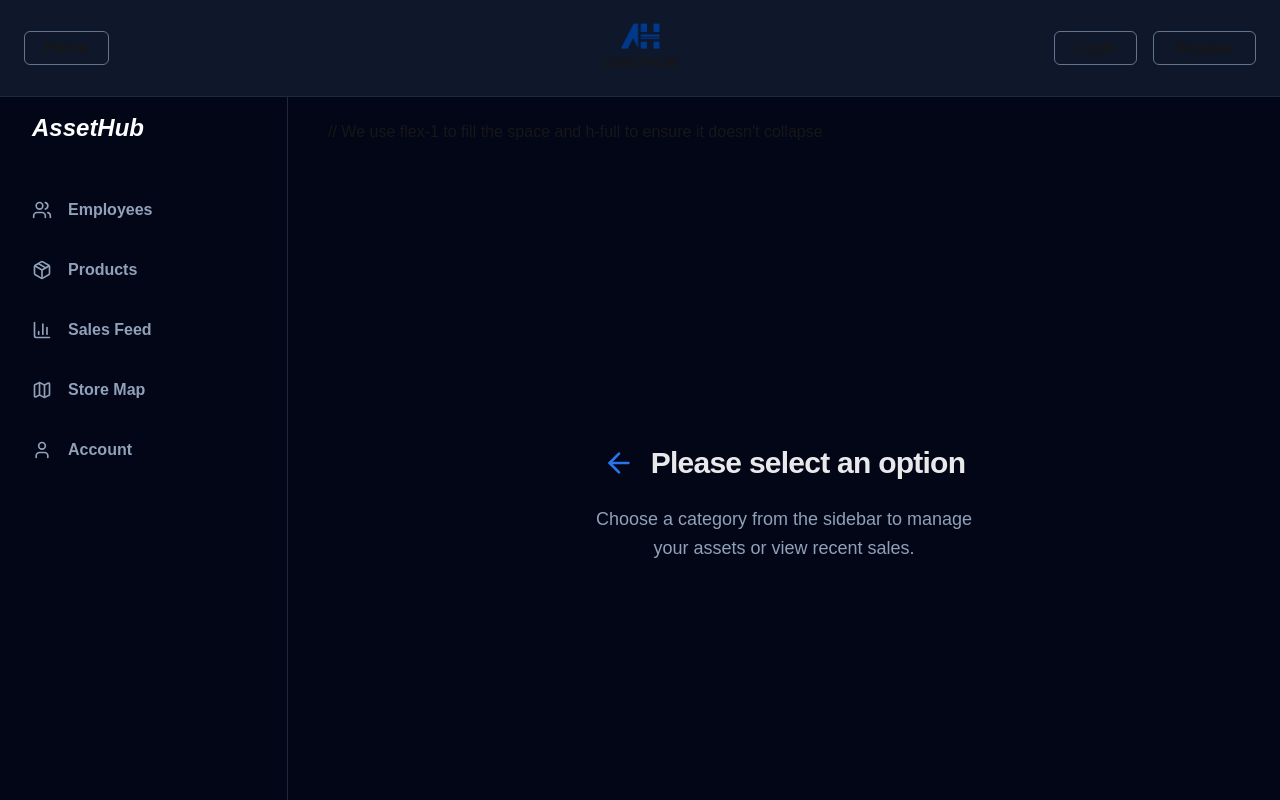
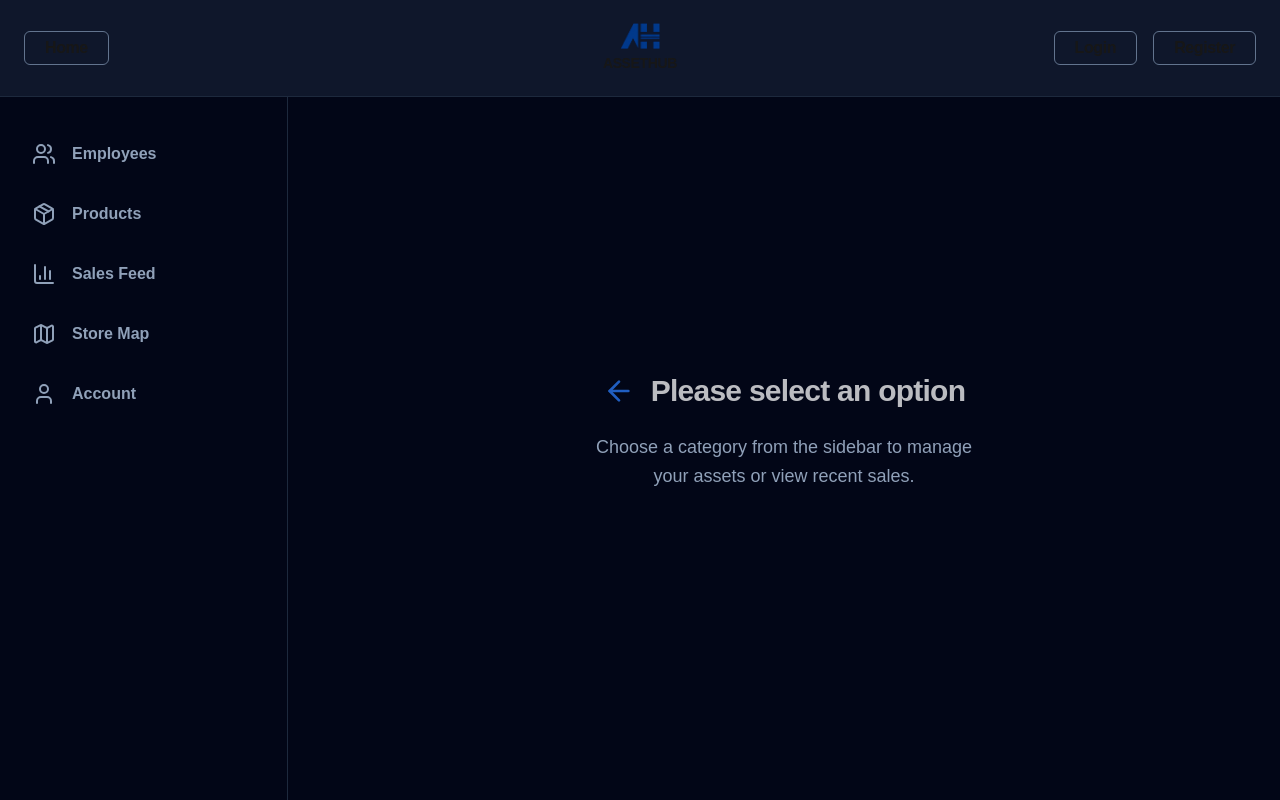
Before and after one commit to DaniDay22/AssetHub, a Next.js app in the folder frontend/: page /dashboard in a window 1280 px wide. Shown: the top 800 px of the page. Built offline with nearby package versions, Linux system fonts and the light colour scheme.

Commit message:
sidebar fix / autorizáció

```diff
--- a/frontend/app/auth/login/page.tsx
+++ b/frontend/app/auth/login/page.tsx
@@ -28,6 +28,7 @@ export default function LoginPage() {
         // We pass the token to your AuthContext
         // Pro tip: You might also want to pass data.user if your Context stores user info
         login(data.token);
+        document.cookie = `token=${data.token}; path=/; max-age=${60 * 60 * 2}; SameSite=Lax`;
       } else {
         // Displays "Hibás adatok!" or whatever the server sends
         setError(data.error || 'Login failed');
--- a/frontend/app/components/footer.tsx
+++ b/frontend/app/components/footer.tsx
@@ -1,11 +1,17 @@
-
+'use client';
+import { usePathname } from 'next/dist/client/components/navigation';
 import Image from 'next/image';
 import Link from 'next/link';
 
 export default function Footer(){
+  const pathname = usePathname();
 
+  // If the URL starts with /dashboard, return null (don't render the footer)
+  if (pathname?.startsWith('/dashboard')) {
+    return null;
+  }
   return (
-    <footer className="px-6 py-12 border-t border-slate-900 text-center">
+    <footer className="mt-auto px-6 py-8 border-t border-slate-900 text-center bg-[#020617]">
         <div className="flex items-center justify-center gap-2 mb-4">
           <Image src="/AssetHub-logo.png" alt="AssetHub Logo" className=" w-auto m-auto"
                 width={30}
--- a/frontend/app/context/AuthContext.jsx
+++ b/frontend/app/context/AuthContext.jsx
@@ -2,6 +2,7 @@
 
 import { createContext, useContext, useState, useEffect } from 'react';
 import { useRouter } from 'next/navigation';
+import { jwtDecode } from 'jwt-decode';
 
 const AuthContext = createContext();
 
@@ -19,12 +20,21 @@ export const AuthProvider = ({ children }) => {
   }, []);
 
   const login = (token) => {
+    document.cookie = `token=${token}; path=/; max-age=${60 * 60 * 2}; SameSite=Lax`;
     localStorage.setItem('token', token);
-    setUser({ token });
+
+    try {
+      const decoded = jwtDecode(token);
+      setUser({ token });
+    } catch (error) {
+      console.error('Invalid token:', error);
+    }
+
     router.push('/dashboard'); // Next.js navigation
   };
 
   const logout = () => {
+    document.cookie = 'token=; path=/; expires=Thu, 01 Jan 1970 00:00:00 GMT; SameSite=Lax';
     localStorage.removeItem('token');
     setUser(null);
     router.push('/auth/login'); // Next.js navigation
--- a/frontend/app/dashboard/layout.tsx
+++ b/frontend/app/dashboard/layout.tsx
@@ -1,51 +1,64 @@
 'use client';
 import React from 'react';
-import { usePathname } from 'next/navigation'; // The GPS hook
+import { usePathname } from 'next/navigation';
 import Link from 'next/link';
 import { Users, Package, BarChart3, Map, User } from 'lucide-react';
+import { useAuth } from '../context/AuthContext';
 
 export default function DashboardLayout({ children }: { children: React.ReactNode }) {
-  const pathname = usePathname(); // Tells us if we are at /employees, /products, etc.
+  const pathname = usePathname();
+  const { user } = useAuth();
 
   const navItems = [
-    { label: 'Employees', icon: <Users size={20} />, href: '/dashboard/employees' },
-    { label: 'Products', icon: <Package size={20} />, href: '/dashboard/product' },
-    { label: 'Sales Feed', icon: <BarChart3 size={20} />, href: '/dashboard/sales' },
-    { label: 'Store Map', icon: <Map size={20} />, href: '/dashboard/map' },
-    { label: 'Account', icon: <User size={20} />, href: '/dashboard/account' },
+    { label: 'Employees', icon: <Users size={24} />, href: '/dashboard/employees', roles: [1, 2] },
+    { label: 'Products', icon: <Package size={24} />, href: '/dashboard/product', roles: [1, 2, 3] },
+    { label: 'Sales Feed', icon: <BarChart3 size={24} />, href: '/dashboard/sales', roles: [1, 2, 3] },
+    { label: 'Store Map', icon: <Map size={24} />, href: '/dashboard/map', roles: [1, 2, 3] },
+    { label: 'Account', icon: <User size={24} />, href: '/dashboard/account', roles: [1, 2, 3] },
   ];
 
+  const visibleItems = navItems.filter(item => {
+    // If there is no user, or the token is missing AuthLv, show the item to be safe
+    if (!user || !user.AuthLv) return true;
+
+    // Convert the user's AuthLv to a number before checking
+    return item.roles.includes(Number(user.AuthLv));
+  });
+
   return (
-    <div className="flex min-h-screen bg-[#020617]">
+    // "flex-row" forces left-to-right layout. "h-full" ensures it fills the screen.
+    <div className="flex-1 flex flex-row h-full w-full bg-[#020617] overflow-hidden font-sans">
+
       {/* SIDEBAR */}
-      <aside className="w-72 border-r border-slate-800 flex flex-col fixed h-full bg-[#020617]">
-        <div className="p-8 text-2xl font-bold text-white italic">AssetHub</div>
+      <aside className="w-72 border-r border-slate-800 flex flex-col h-[calc(100vh-96px)] bg-[#020617] shrink-0 relative z-20">
 
-        <nav className="flex-1 px-4 space-y-2">
-          {navItems.map((item) => {
-            const isActive = pathname === item.href; // Automatic active state!
+
+        <nav className="flex-1 px-4  mt-8 flex flex-col space-y-2">
+          {visibleItems.map((item) => {
+            const isActive = pathname === item.href;
             return (
               <Link
                 key={item.href}
                 href={item.href}
-                className={`mt-2 flex items-center space-x-4 px-4 py-3.5 rounded-2xl transition-all ${
-                  isActive ? 'bg-blue-600 text-white shadow-lg shadow-blue-600/20' : 'text-slate-400 hover:bg-slate-900'
+                className={`flex items-center space-x-4 px-4 py-3.5 rounded-2xl transition-all ${
+                  isActive
+                    ? 'bg-blue-600 text-white shadow-lg shadow-blue-600/20'
+                    : 'text-slate-400 hover:bg-slate-900 hover:text-slate-200'
                 }`}
               >
                 {item.icon}
-                <span className="font-semibold">{item.label}</span>
+                <span className="text-base font-semibold">{item.label}</span>
               </Link>
             );
           })}
         </nav>
-
-
       </aside>
 
       {/* PAGE CONTENT */}
-      <main className="flex-1 ml-72 p-10">
+      <main className="flex-1 flex flex-col h-[calc(100vh-96px)] relative overflow-y-auto bg-[#020617]">
         {children}
       </main>
+
     </div>
   );
 }
--- a/frontend/app/dashboard/page.tsx
+++ b/frontend/app/dashboard/page.tsx
@@ -1,29 +1,28 @@
-import { ArrowLeft } from 'lucide-react';
+'use client';
+import { ArrowLeft, MousePointerClick } from 'lucide-react';
 
-export default function DashboardPlaceholder() {
+export default function DashboardPage() {
   return (
-    <>// We use flex-1 to fill the space and h-full to ensure it doesn't collapse
-    <div className="flex-1 w-full h-full flex flex-col items-center justify-center text-center px-4 relative min-h-[400px]">
+    <div className="flex-1 flex flex-col items-center justify-center w-full h-full text-center relative overflow-hidden bg-[#020617]">
 
-      {/* Background Glow */}
-      <div className="absolute w-[400px] h-[400px] bg-blue-600/5 blur-[120px] rounded-full -z-10" />
+      {/* Glow Effect */}
+      <div className="absolute top-1/2 left-1/2 -translate-x-1/2 -translate-y-1/2 w-[500px] h-[500px] bg-blue-600/5 blur-[120px] rounded-full -z-10" />
 
-      {/* Main Content Group */}
-      <div className="space-y-6">
-        <div className="flex items-center justify-center gap-4 animate-pulse">
+      <div className="relative z-10 flex flex-col items-center justify-center">
+        <div className="flex items-center gap-4 animate-pulse mb-6">
           <ArrowLeft className="w-8 h-8 text-blue-500" />
           <h2 className="text-3xl font-bold text-white tracking-tight">
             Please select an option
           </h2>
         </div>
 
-        <p className="text-slate-400 max-w-sm mx-auto text-lg leading-relaxed">
+        <p className="text-slate-400 max-w-sm text-lg leading-relaxed mb-8">
           Choose a category from the sidebar to manage your assets or view recent sales.
         </p>
 
 
       </div>
+
     </div>
-    </>
   );
 }
--- a/frontend/app/layout.tsx
+++ b/frontend/app/layout.tsx
@@ -1,31 +1,35 @@
 import type { Metadata } from "next";
 import "./globals.css";
-import Image from "next/image";
-import Link from "next/link";
 import { AuthProvider } from './context/AuthContext';
 import Navbar from "./components/navbar";
 import Footer from "./components/footer";
-
+import { ReactNode } from "react";
 
 export const metadata: Metadata = {
-  title: "Create Next App",
-  description: "Generated by create next app",
+  title: "AssetHub", // I updated this for you!
+  description: "Manage your inventory and assets",
 };
-
-import { ReactNode } from "react";
 
 export default function RootLayout({ children }: { children: ReactNode }) {
   return (
     <html lang="en">
-      <body className="bg-[#020617]">
+      {/* 1. Added flex, flex-col, and min-h-screen to make the body fill the screen */}
+      <body className="bg-[#020617] text-slate-200 flex flex-col min-h-screen font-sans">
         <AuthProvider>
+
           <Navbar />
-          {/* pt-20 ensures content isn't hidden behind the fixed navbar */}
-          <main className="pt-20">
+
+          {/* 2. Added flex-1 to force this container to push the footer down */}
+          {/* 3. Changed pt-20 to pt-24 so it perfectly matches your Navbar's h-24 */}
+          <main className="flex-1 flex flex-col pt-24">
             {children}
           </main>
+
+          {/* Note: I moved the Footer inside the AuthProvider.
+              This is safer in case you ever want to hide the footer when a user is logged in! */}
+          <Footer />
+
         </AuthProvider>
-        <Footer />
       </body>
     </html>
   );
--- /dev/null
+++ b/frontend/middleware.ts
@@ -0,0 +1,31 @@
+import { NextResponse } from 'next/server';
+import type { NextRequest } from 'next/server';
+
+// This function runs BEFORE any page loads
+export function middleware(request: NextRequest) {
+  // 1. Look for the 'token' cookie we set during login
+  const token = request.cookies.get('token')?.value;
+
+  // 2. Check if the user is trying to access a protected route
+  const isAccessingDashboard = request.nextUrl.pathname.startsWith('/dashboard');
+
+  // 3. If they want the dashboard but have no token, kick them to login
+  if (isAccessingDashboard && !token) {
+    // We rewrite the URL to /login, maintaining the base domain
+    return NextResponse.redirect(new URL('/auth/login', request.url));
+  }
+
+  // 4. If they have a token, or are on a public page, let them through
+  return NextResponse.next();
+}
+
+// 5. IMPORTANT: Tell Next.js WHICH routes should trigger this middleware
+export const config = {
+  matcher: [
+    /*
+     * Match all request paths starting with:
+     * - dashboard (this protects /dashboard and /dashboard/employees, etc.)
+     */
+    '/dashboard/:path*',
+  ],
+};
--- a/frontend/package.json
+++ b/frontend/package.json
@@ -10,6 +10,7 @@
   },
   "dependencies": {
     "bootstrap": "^5.3.8",
+    "jwt-decode": "^4.0.0",
     "lucide-react": "^0.577.0",
     "next": "16.1.6",
     "react": "19.2.3",
```
Also changed, not shown: 2 other files (tests, documents, lock files or other folders).
